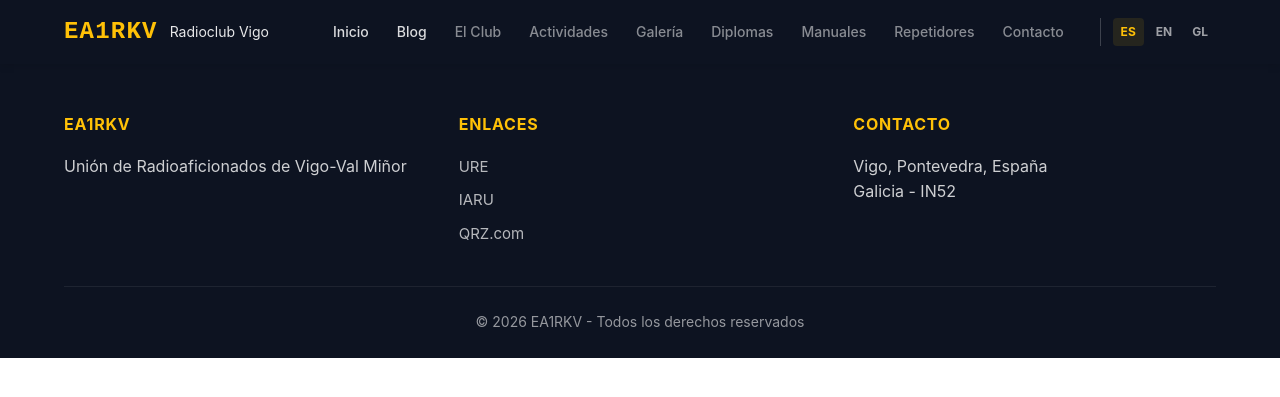
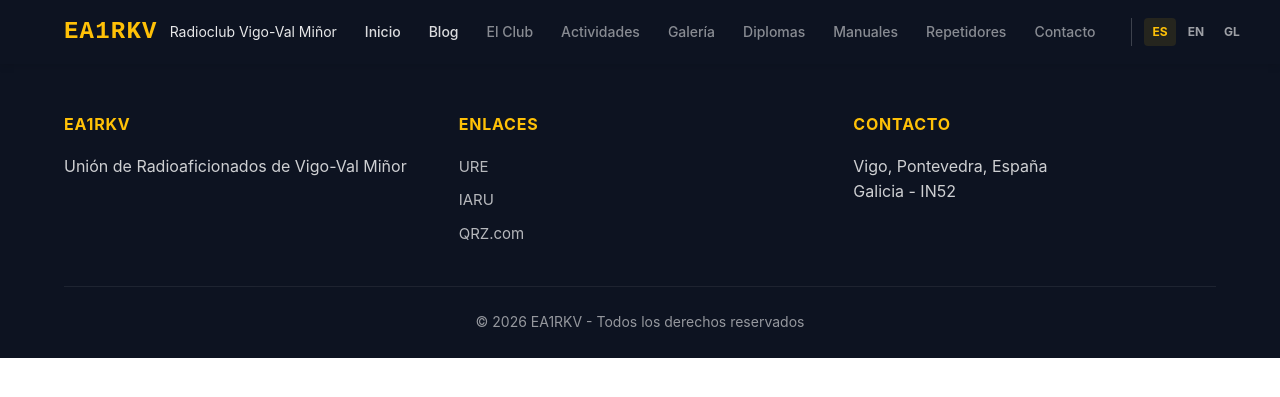
Before and after one commit to dgarcoe/wagtail_example, a Django app: template templates/base.html in a window 1280 px wide. Shown: the top 397 px of the page. Run offline with Django 5.2, Linux system fonts and the light colour scheme; the template is opened without the code that fills it, so the values that code supplies are empty; parts of the project's set-up code (start-up, migrations or seed data) failed here and were passed over.

Commit message:
Update site name in header to include 'Val Miñor'

```diff
--- a/templates/includes/header.html
+++ b/templates/includes/header.html
@@ -4,7 +4,7 @@
         <div class="header-inner">
             <a href="{% url 'wagtail_serve' '' %}" class="site-logo">
                 <span class="callsign">EA1RKV</span>
-                <span class="site-name">Radioclub Vigo</span>
+                <span class="site-name">Radioclub Vigo-Val Miñor</span>
             </a>
 
             <button class="menu-toggle" aria-label="{% trans 'Toggle menu' %}" aria-expanded="false">
```
